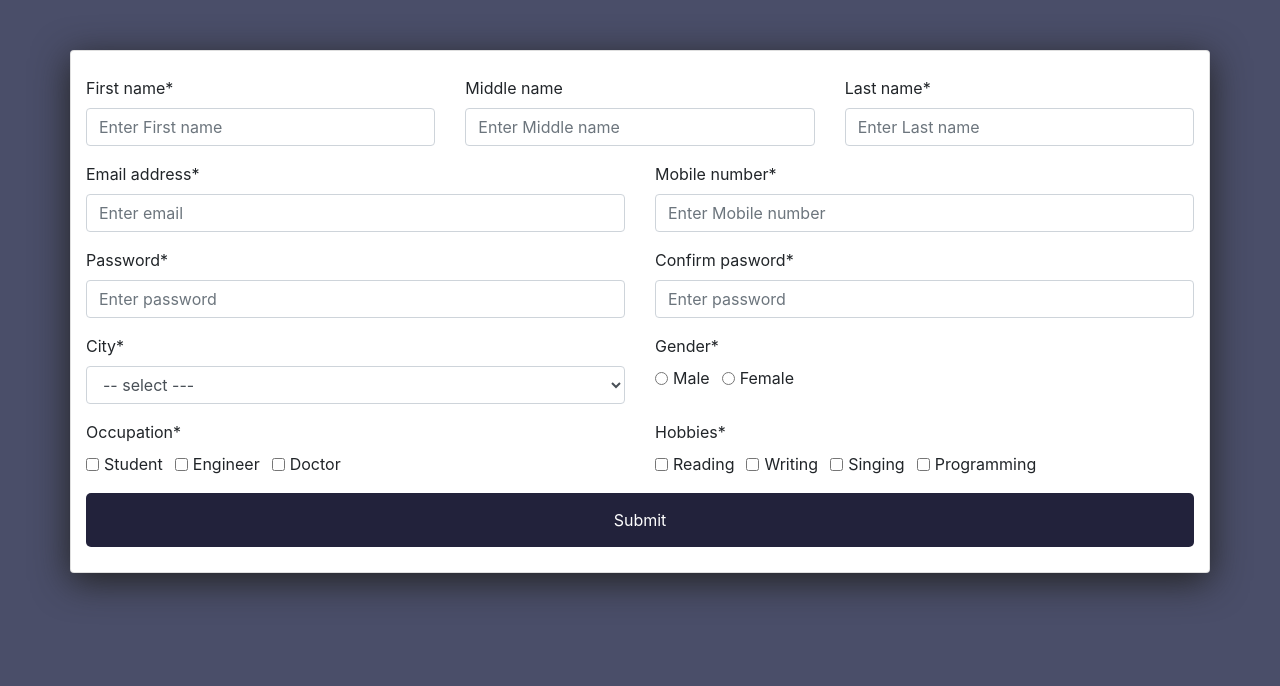
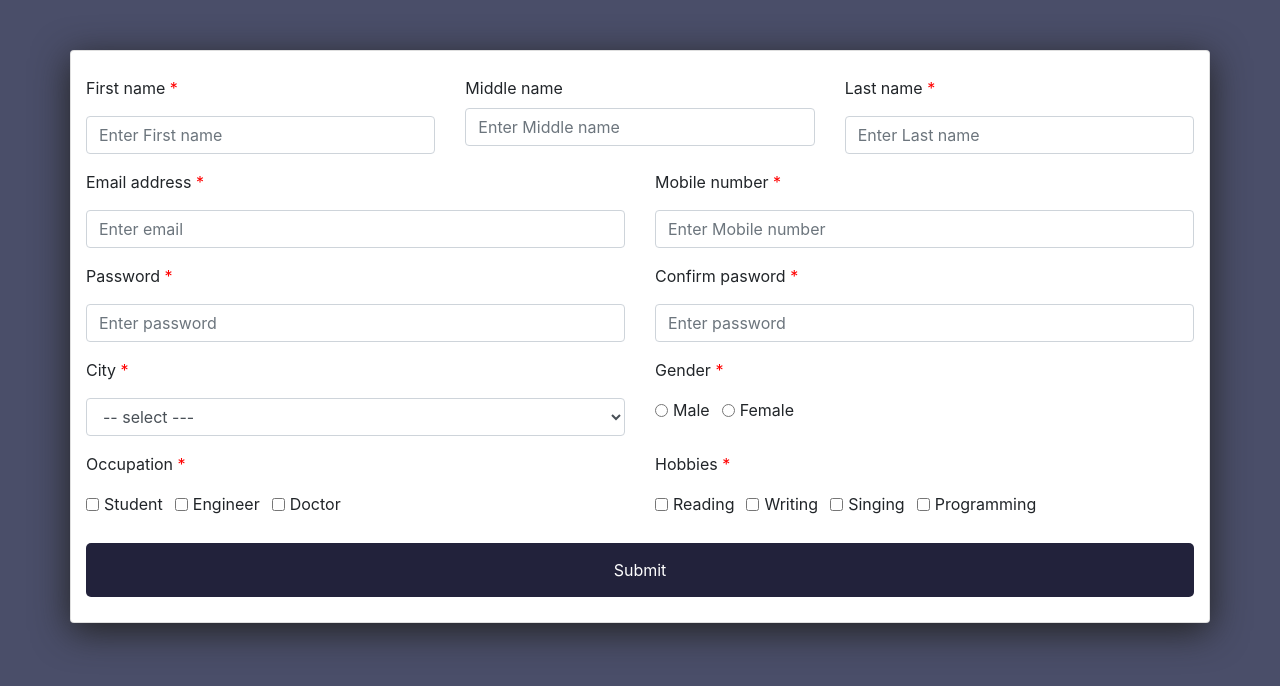
Before and after one commit to parth-sardhara-79/React-Form-Validator, a React (Create React App) app: page / in a window 1280 px wide. Shown: the top 686 px of the page. Built offline with nearby package versions, Linux system fonts and the light colour scheme.

Commit message:
Final Commit

```diff
--- a/src/App.js
+++ b/src/App.js
@@ -47,7 +47,7 @@ class App extends React.Component {
     }
     this.setState({ formData: { ...formData, Hobbies: Hobbies }, submitMsg: "" })
   }
-  handleEvent = (event) => {
+  handleChange = (event) => {
     const { formData, error } = this.state;
     const isCheckBox = event.target.type;
     this.setState({
@@ -70,7 +70,7 @@ class App extends React.Component {
     this.setState({ error })
   }
   validator = (event) => {
-    const mobileRegex = /^\d{10}$/, emailRegex = /^([a-z\d\.-]+)@([a-z\d-]+)\.([a-z]{2,8})(\.[a-z]{2,8})?$/, passwordRegex = /^[#\w@_-]{6,15}$/;
+    const mobileRegex = /^\d{10}$/, emailRegex = /^([a-z\d\.-]+)@([a-z\d-]+)\.([a-z]{2,8})(\.[a-z]{2,8})?$/, passwordRegex = /(?=.*\d)(?=.*[a-z])(?=.*[A-Z])(?=.*\W)/;
     const { name } = event.target;
     const { error } = this.state;
     const { Mobile_number, Email_address, Password, Confirm_password } = this.state.formData;
@@ -96,10 +96,10 @@ class App extends React.Component {
         if (passwordRegex.test(Password))
           error[event.target.name] = "";
         else
-          error[event.target.name] = "Password must be greater than 6 digit & contains 1 special character";
+          error[event.target.name] = "Password must be greater than 6 characters & Combination of upper and lower case & special character";
         break;
       case 'Confirm_password':
-        if (Confirm_password === "")
+        if (Confirm_password)
           error[event.target.name] = event.target.name.replace("_", " ") + " is required.";
         else if (Confirm_password === Password && passwordRegex.test(Confirm_password))
           error[event.target.name] = "";
@@ -143,12 +143,12 @@ class App extends React.Component {
             <Row>
               <Col>
                 <Form.Group>
-                  <Form.Label>First name*</Form.Label>
+                  <Form.Label>First name <label className="required-field">*</label></Form.Label>
                   <Form.Control type="text" placeholder="Enter First name" name="First_name"
                     className={error.First_name ? "red-border" : ""}
                     onBlur={this.validator}
                     value={First_name}
-                    onChange={this.handleEvent} />
+                    onChange={this.handleChange} />
                   {error.First_name ? <Form.Text className="text-error">{error.First_name}</Form.Text> : <></>}
                 </Form.Group>
               </Col>
@@ -157,18 +157,18 @@ class App extends React.Component {
                   <Form.Label>Middle name</Form.Label>
                   <Form.Control type="text" placeholder="Enter Middle name" name="Middle_name"
                     value={Middle_name}
-                    onChange={this.handleEvent} />
+                    onChange={this.handleChange} />
                 </Form.Group>
               </Col>
 
               <Col>
                 <Form.Group>
-                  <Form.Label>Last name*</Form.Label>
+                  <Form.Label>Last name <label className="required-field">*</label></Form.Label>
                   <Form.Control type="text" placeholder="Enter Last name" name="Last_name"
                     className={error.Last_name ? "red-border" : ""}
                     value={Last_name}
                     onBlur={this.validator}
-                    onChange={this.handleEvent} />
+                    onChange={this.handleChange} />
                   {error.Last_name ? <Form.Text className="text-error">{error.Last_name}</Form.Text> : <></>}
                 </Form.Group>
               </Col>
@@ -176,23 +176,23 @@ class App extends React.Component {
             <Row>
               <Col>
                 <Form.Group>
-                  <Form.Label>Email address*</Form.Label>
+                  <Form.Label>Email address <label className="required-field">*</label></Form.Label>
                   <Form.Control type="email" placeholder="Enter email" name="Email_address"
                     className={error.Email_address ? "red-border" : ""}
                     value={Email_address}
                     onBlur={this.validator}
-                    onChange={this.handleEvent} />
+                    onChange={this.handleChange} />
                   {error.Email_address ? <Form.Text className="text-error">{error.Email_address}</Form.Text> : <></>}
                 </Form.Group>
               </Col>
               <Col>
                 <Form.Group>
-                  <Form.Label>Mobile number*</Form.Label>
+                  <Form.Label>Mobile number <label className="required-field">*</label></Form.Label>
                   <Form.Control type="text" placeholder="Enter Mobile number" name="Mobile_number"
                     className={error.Mobile_number ? "red-border" : ""}
                     value={Mobile_number}
                     onBlur={this.validator}
-                    onChange={this.handleEvent} />
+                    onChange={this.handleChange} />
                   {error.Mobile_number ? <Form.Text className="text-error">{error.Mobile_number}</Form.Text> : <></>}
                 </Form.Group>
               </Col>
@@ -200,23 +200,23 @@ class App extends React.Component {
             <Row>
               <Col>
                 <Form.Group>
-                  <Form.Label>Password*</Form.Label>
+                  <Form.Label>Password <label className="required-field">*</label></Form.Label>
                   <Form.Control type="password" placeholder="Enter password" name="Password"
                     className={error.Password ? "red-border" : ""}
                     value={Password}
                     onBlur={this.validator}
-                    onChange={this.handleEvent} />
+                    onChange={this.handleChange} />
                   {error.Password ? <Form.Text className="text-error">{error.Password}</Form.Text> : <></>}
                 </Form.Group>
               </Col>
               <Col>
                 <Form.Group>
-                  <Form.Label>Confirm pasword*</Form.Label>
+                  <Form.Label>Confirm pasword <label className="required-field">*</label></Form.Label>
                   <Form.Control type="password" placeholder="Enter password" name="Confirm_password"
                     className={error.Confirm_password ? "red-border" : ""}
                     value={Confirm_password}
                     onBlur={this.validator}
-                    onChange={this.handleEvent} />
+                    onChange={this.handleChange} />
                   {error.Confirm_password ? <Form.Text className="text-error">{error.Confirm_password}</Form.Text> : <></>}
                 </Form.Group>
               </Col>
@@ -224,11 +224,11 @@ class App extends React.Component {
             <Row>
               <Col>
                 <Form.Group>
-                  <Form.Label>City*</Form.Label>
+                  <Form.Label>City <label className="required-field">*</label></Form.Label>
                   <Form.Control as="select" name="City" value={City}
                     className={error.City ? "red-border" : ""}
                     onBlur={this.required}
-                    onChange={this.handleEvent}>
+                    onChange={this.handleChange}>
                     <option value="" label="-- select ---" />
                     <option value="ahmedabad" label="Ahmedabad" />
                     <option value="surat" label="Surat" />
@@ -238,38 +238,38 @@ class App extends React.Component {
                 </Form.Group>
               </Col>
               <Col>
-                <Form.Label>Gender*</Form.Label>
+                <Form.Label>Gender <label className="required-field">*</label></Form.Label>
                 <Form.Group>
                   <Form.Check inline type="radio" label="Male" name="Gender" value="male"
                     onBlur={this.required}
                     checked={Gender === "male"}
-                    onChange={this.handleEvent} />
+                    onChange={this.handleChange} />
                   <Form.Check inline type="radio" name="Gender" label="Female" value="female"
                     onBlur={this.required}
                     checked={Gender === "female"}
-                    onChange={this.handleEvent} />
+                    onChange={this.handleChange} />
                 </Form.Group>
                 {error.Gender ? <Form.Text className="text-error">{error.Gender}</Form.Text> : <></>}
               </Col>
             </Row>
             <Row>
               <Col>
-                <Form.Label>Occupation*</Form.Label>
+                <Form.Label>Occupation <label className="required-field">*</label></Form.Label>
                 <Form.Group>
                   <Form.Check inline type="checkbox" value="student" name="Occupation" label="Student"
                     checked={Occupation === "student"}
-                    onChange={this.handleEvent} />
+                    onChange={this.handleChange} />
                   <Form.Check inline type="checkbox" value="engineer" name="Occupation" label="Engineer"
                     checked={Occupation === "engineer"}
-                    onChange={this.handleEvent} />
+                    onChange={this.handleChange} />
                   <Form.Check inline type="checkbox" value="doctor" name="Occupation" label="Doctor"
                     checked={Occupation === "doctor"}
-                    onChange={this.handleEvent} />
+                    onChange={this.handleChange} />
                 </Form.Group>
                 {error.Occupation ? <Form.Text className="text-error">{error.Occupation}</Form.Text> : <></>}
               </Col>
               <Col>
-                <Form.Label>Hobbies*</Form.Label>
+                <Form.Label>Hobbies <label className="required-field">*</label></Form.Label>
                 <Form.Group>
                   <Form.Check inline type="checkbox" label="Reading" name="Hobbies" value="Reading" onChange={this.handleHobbies} />
                   <Form.Check inline type="checkbox" label="Writing" name="Hobbies" value="Writing" onChange={this.handleHobbies} />
--- a/src/index.css
+++ b/src/index.css
@@ -21,7 +21,8 @@ button{
   background-color: #22223b !important;
   color: #fefefe !important;
   min-width: 100% !important;
-  cursor: pointer   ;
+  cursor: pointer;
+  margin-top: 10px !important;
 }
 button:hover {
   background-color: #4a4e69 !important;
@@ -33,3 +34,6 @@ button:hover {
 .red-border{
   border-color: red !important;
 }
+.required-field{
+  color: red;
+}
```
